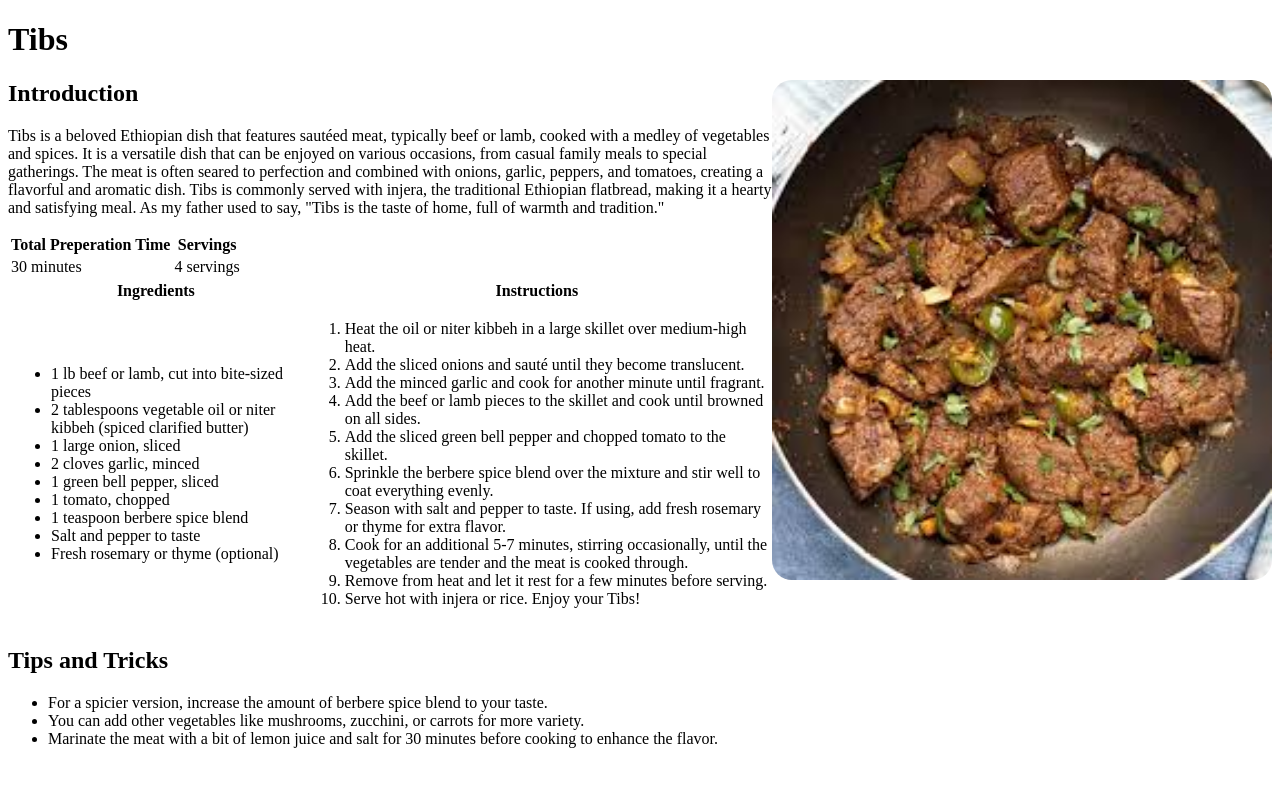
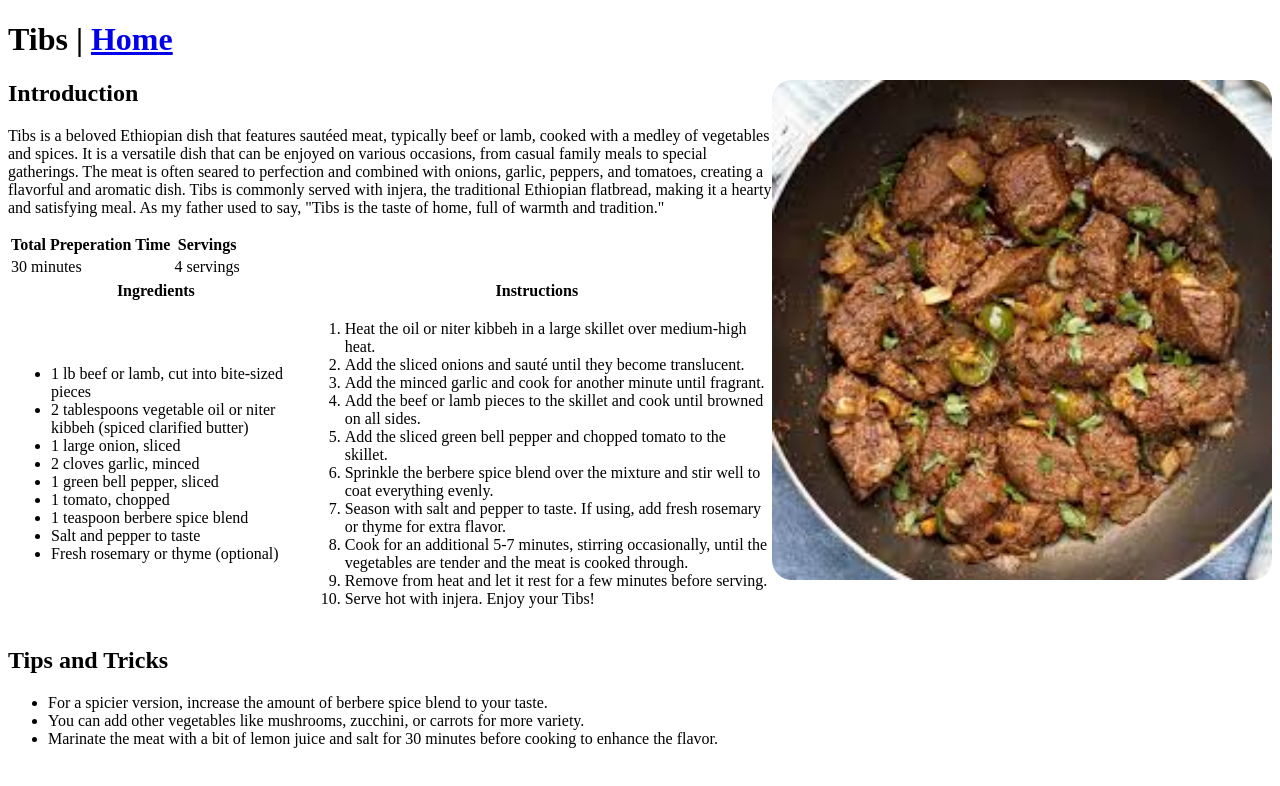
Before and after one commit to YaredSintu/YaredSintu.github.io, a plain HTML site: page projects/recipes/2.html in a window 1280 px wide. Drawn offline with Linux system fonts and the light colour scheme.

Commit message:
done done

```diff
--- a/projects/recipes/2.html
+++ b/projects/recipes/2.html
@@ -15,7 +15,7 @@
     </style>
   </head>
   <body>
-    <h1>Tibs</h1>
+    <h1>Tibs | <a href="index.html">Home</a></h1>
     <img src="../../images/tibs.jpeg" alt="Tibs Dish" />
     <h2>Introduction</h2>
     <p>
@@ -96,7 +96,7 @@
             <li>
               Remove from heat and let it rest for a few minutes before serving.
             </li>
-            <li>Serve hot with injera or rice. Enjoy your Tibs!</li>
+            <li>Serve hot with injera. Enjoy your Tibs!</li>
           </ol>
         </td>
       </tr>
```
Also changed, not shown: projects/recipes/1.html (+1 -1 lines).
